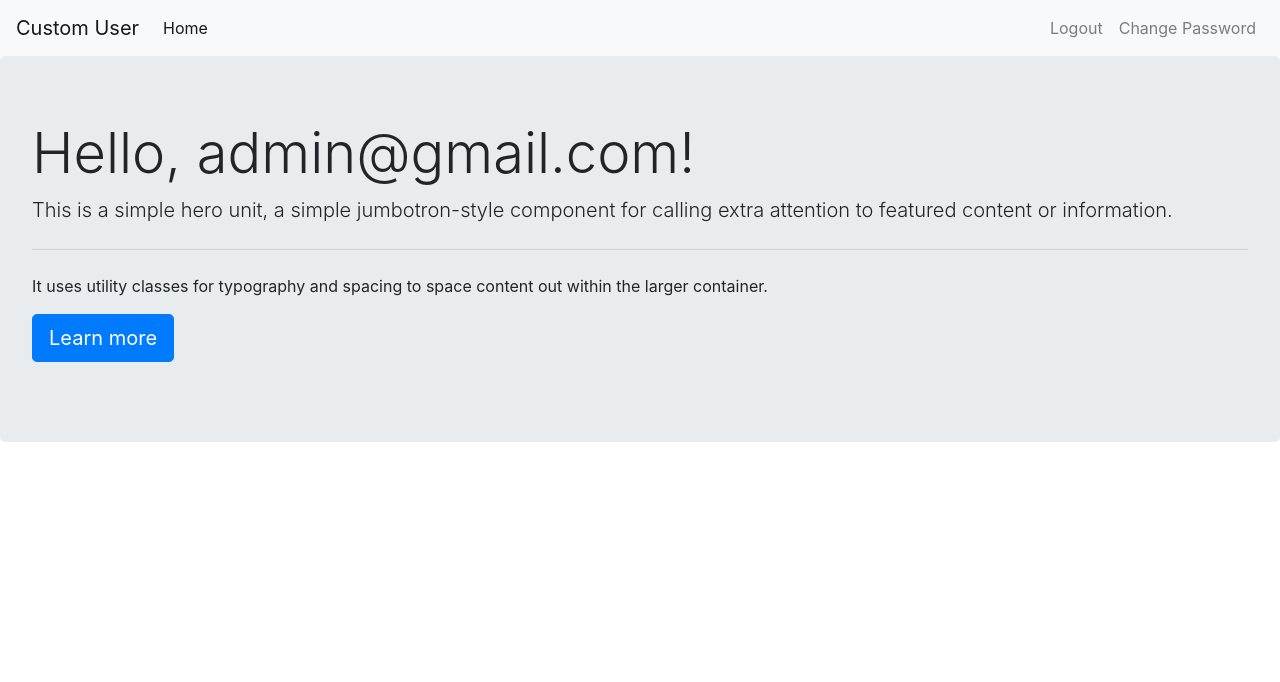
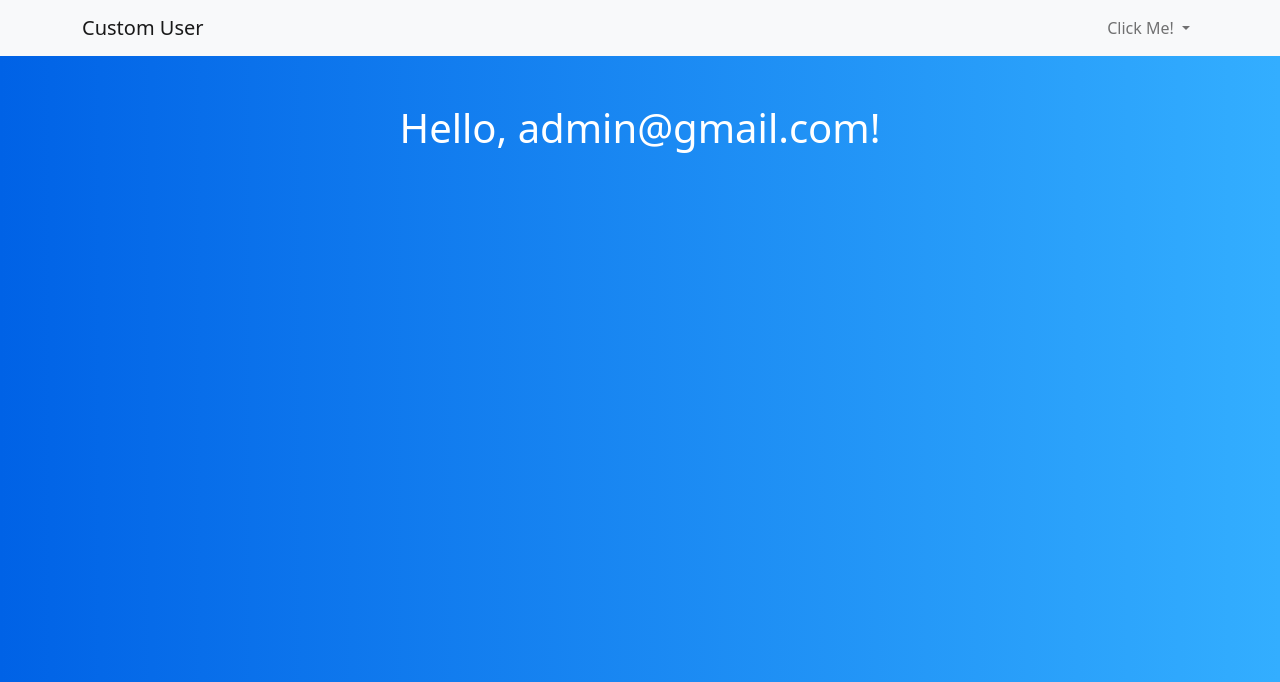
Before and after one commit to nabeelahmdd/django-custom-user, a Django app: page / in a window 1280 px wide. Shown: the top 682 px of the page. Run offline with Django 4.2, Linux system fonts and the light colour scheme; a user stored in the database is signed in; some libraries are stand-ins or nearby versions.

Commit message:
update templates

```diff
--- a/mysite/settings.py
+++ b/mysite/settings.py
@@ -142,6 +142,10 @@ USE_TZ = True
 
 STATIC_URL = 'static/'
 
+STATICFILES_DIRS = [
+   os.path.join(BASE_DIR, 'static/')
+]
+
 # media files
 
 MEDIA_URL = '/media/'
--- /dev/null
+++ b/static/css/style.css
@@ -0,0 +1,67 @@
+body {
+          background: #007bff;
+          background: linear-gradient(to right, #0062E6, #33AEFF);
+        }
+
+        .btn-login {
+          font-size: 0.9rem;
+          letter-spacing: 0.05rem;
+          padding: 0.75rem 1rem;
+        }
+
+        .btn-google {
+          color: white !important;
+          background-color: #ea4335;
+        }
+
+        .btn-facebook {
+          color: white !important;
+          background-color: #3b5998;
+        }
+      @media (min-width: 768px) {
+  .animate {
+    animation-duration: 0.3s;
+    -webkit-animation-duration: 0.3s;
+    animation-fill-mode: both;
+    -webkit-animation-fill-mode: both;
+  }
+}
+
+@keyframes slideIn {
+  0% {
+    transform: translateY(1rem);
+    opacity: 0;
+  }
+
+  100% {
+    transform: translateY(0rem);
+    opacity: 1;
+  }
+
+  0% {
+    transform: translateY(1rem);
+    opacity: 0;
+  }
+}
+
+@-webkit-keyframes slideIn {
+  0% {
+    -webkit-transform: transform;
+    -webkit-opacity: 0;
+  }
+
+  100% {
+    -webkit-transform: translateY(0);
+    -webkit-opacity: 1;
+  }
+
+  0% {
+    -webkit-transform: translateY(1rem);
+    -webkit-opacity: 0;
+  }
+}
+
+.slideIn {
+  -webkit-animation-name: slideIn;
+  animation-name: slideIn;
+}
--- a/templates/base.html
+++ b/templates/base.html
@@ -5,7 +5,9 @@
     <meta charset="utf-8">
     <meta name="viewport" content="width=device-width, initial-scale=1">
     <title></title>
-    <link rel="stylesheet" href="https://cdn.jsdelivr.net/npm/bootstrap@4.0.0/dist/css/bootstrap.min.css" integrity="sha384-Gn5384xqQ1aoWXA+058RXPxPg6fy4IWvTNh0E263XmFcJlSAwiGgFAW/dAiS6JXm" crossorigin="anonymous">
+    <link href="https://cdn.jsdelivr.net/npm/bootstrap@5.1.3/dist/css/bootstrap.min.css" rel="stylesheet" integrity="sha384-1BmE4kWBq78iYhFldvKuhfTAU6auU8tT94WrHftjDbrCEXSU1oBoqyl2QvZ6jIW3" crossorigin="anonymous">
+    <link rel="stylesheet" type="text/css" href="https://cdnjs.cloudflare.com/ajax/libs/font-awesome/5.15.3/css/all.min.css">
+    <link rel="stylesheet" type="text/css" href="{% static 'css/style.css' %}">
     {% block css %}
     {% endblock %}
 </head>
@@ -16,12 +18,15 @@
 
 {% if messages %}
 {% for message in messages %}
-<div class="alert alert-{{ message.tags }} alert-dismissible fade show" role="alert">
-    <span class="alert-inner--icon"><i class="ni ni-like-2"></i></span>
-    <span class="alert-inner--text">{{ message }}</span>
-    <button type="button" class="close" data-dismiss="alert" aria-label="Close">
-        <span aria-hidden="true">&times;</span>
-    </button>
+<div class="toast-container" style="position: absolute; top: 20px; right: 10px;">
+<div class="toast align-items-center text-white bg-{{ message.tags }} border-0 alert-dismissible fade show" role="alert" aria-live="assertive" aria-atomic="true">
+  <div class="d-flex">
+    <div class="toast-body">
+      {{ message }}
+    </div>
+    <button type="button" class="btn-close" data-bs-dismiss="toast"></button>
+  </div>
+</div>
 </div>
 {% endfor %}
 {% endif %}
@@ -30,9 +35,8 @@
 {% block content %}
 {% endblock content %}
 
-<script src="https://code.jquery.com/jquery-3.2.1.slim.min.js" integrity="sha384-KJ3o2DKtIkvYIK3UENzmM7KCkRr/rE9/Qpg6aAZGJwFDMVNA/GpGFF93hXpG5KkN" crossorigin="anonymous"></script>
-<script src="https://cdn.jsdelivr.net/npm/popper.js@1.12.9/dist/umd/popper.min.js" integrity="sha384-ApNbgh9B+Y1QKtv3Rn7W3mgPxhU9K/ScQsAP7hUibX39j7fakFPskvXusvfa0b4Q" crossorigin="anonymous"></script>
-<script src="https://cdn.jsdelivr.net/npm/bootstrap@4.0.0/dist/js/bootstrap.min.js" integrity="sha384-JZR6Spejh4U02d8jOt6vLEHfe/JQGiRRSQQxSfFWpi1MquVdAyjUar5+76PVCmYl" crossorigin="anonymous"></script>
-<script src="https://cdn.jsdelivr.net/npm/bootstrap@5.1.0/dist/js/bootstrap.bundle.min.js"></script>
+<script src="https://cdn.jsdelivr.net/npm/@popperjs/core@2.10.2/dist/umd/popper.min.js" integrity="sha384-7+zCNj/IqJ95wo16oMtfsKbZ9ccEh31eOz1HGyDuCQ6wgnyJNSYdrPa03rtR1zdB" crossorigin="anonymous"></script>
+<script src="https://cdn.jsdelivr.net/npm/bootstrap@5.1.3/dist/js/bootstrap.min.js" integrity="sha384-QJHtvGhmr9XOIpI6YVutG+2QOK9T+ZnN4kzFN1RtK3zEFEIsxhlmWl5/YESvpZ13" crossorigin="anonymous"></script>
+
 </body>
 </html>
--- a/templates/home.html
+++ b/templates/home.html
@@ -2,14 +2,9 @@
 
 {% block content %}
 
+<div class="container text-center">
+  <h1 class="mt-5 text-white fw-light">Hello, {{request.user.email}}!</h1>
 
-<div class="jumbotron">
-  <h1 class="display-4">Hello, {{request.user.email}}!</h1>
-  <p class="lead">This is a simple hero unit, a simple jumbotron-style component for calling extra attention to featured content or information.</p>
-  <hr class="my-4">
-  <p>It uses utility classes for typography and spacing to space content out within the larger container.</p>
-  <p class="lead">
-    <a class="btn btn-primary btn-lg" href="#" role="button">Learn more</a>
-  </p>
 </div>
+
 {% endblock content %}
--- a/templates/navbar.html
+++ b/templates/navbar.html
@@ -1,33 +1,33 @@
-<nav class="navbar navbar-expand-lg navbar-light bg-light">
-  <a class="navbar-brand" href="#">Custom User</a>
-  <button class="navbar-toggler" type="button" data-toggle="collapse" data-target="#navbarSupportedContent" aria-controls="navbarSupportedContent" aria-expanded="false" aria-label="Toggle navigation">
-    <span class="navbar-toggler-icon"></span>
-  </button>
 
-  <div class="collapse navbar-collapse" id="navbarSupportedContent">
-    <ul class="navbar-nav mr-auto">
-      <li class="nav-item active">
-        <a class="nav-link" href="{% url 'home' %}">Home <span class="sr-only">(current)</span></a>
-      </li>
 
-    </ul>
-    <ul class="navbar-nav ml-auto">
-      {% if request.user.is_authenticated %}
-      <li class="nav-item">
-        <a class="nav-link" href="{% url 'account_logout' %}">Logout</a>
-      </li>
-      <li class="nav-item">
-        <a class="nav-link" href="{% url 'account_change_password' %}">Change Password</a>
-      </li>
-      {% else %}
-      <li class="nav-item">
-        <a class="nav-link" href="{% url 'account_login' %}">Login</a>
-      </li>
-      <li class="nav-item">
-        <a class="nav-link" href="{% url 'account_signup' %}">Singup</a>
-      </li>
+<nav class="navbar navbar-expand-md navbar-light bg-light">
+  <div class="container">
+    <a class="navbar-brand" href="{% url 'home' %}">Custom User</a>
+    <button class="navbar-toggler" type="button" data-bs-toggle="collapse" data-bs-target="#navbarSupportedContent" aria-controls="navbarSupportedContent" aria-expanded="false" aria-label="Toggle navigation">
+      <span class="navbar-toggler-icon"></span>
+    </button>
 
-      {% endif %}
-    </ul>
+    <div class="collapse navbar-collapse" id="navbarSupportedContent">
+      <ul class="navbar-nav ms-auto">
+        <li class="nav-item dropdown">
+          <a class="nav-link dropdown-toggle" href="#" id="navbarDropdown" role="button" data-bs-toggle="dropdown" aria-haspopup="true" aria-expanded="false">
+            Click Me!
+          </a>
+          <!-- Here's the magic. Add the .animate and .slideIn classes to your .dropdown-menu and you're all set! -->
+          <div class="dropdown-menu dropdown-menu-end animate slideIn" aria-labelledby="navbarDropdown">
+            {% if request.user.is_authenticated %}
+              <a class="dropdown-item" href="{% url 'account_change_password' %}">Change Password</a>
+              <a class="dropdown-item" href="{% url 'account_logout' %}">Logout</a>
+            {% else %}
+            <a class="dropdown-item" href="{% url 'account_login' %}">Login</a>
+            <a class="dropdown-item" href="{% url 'account_signup' %}">Signup</a>
+            {% endif %}
+
+            <!-- <div class="dropdown-divider"></div> -->
+
+          </div>
+        </li>
+      </ul>
+    </div>
   </div>
 </nav>
```
Also changed, not shown: templates/account/base.html (+0 -26 lines), db.sqlite3.
